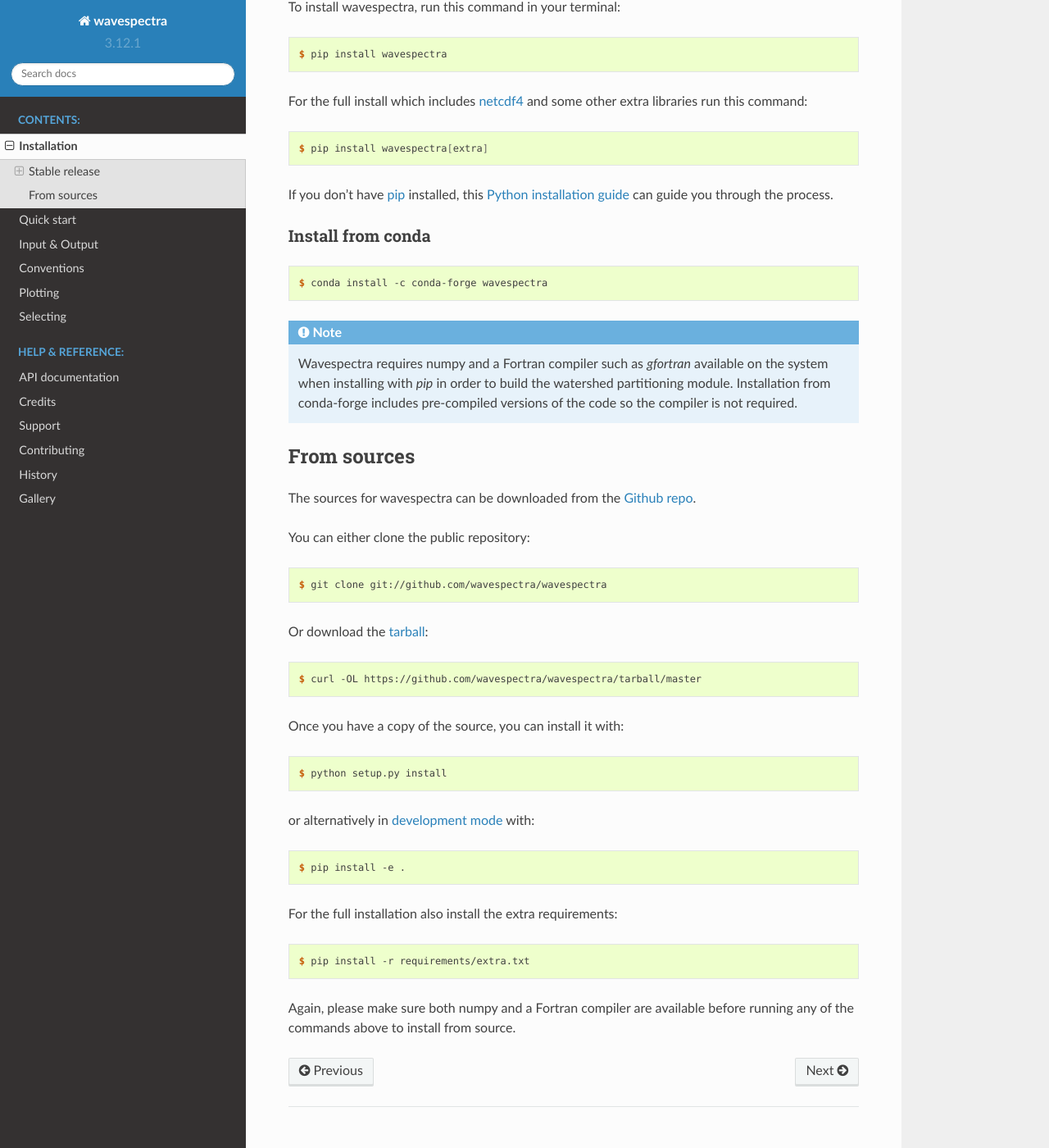
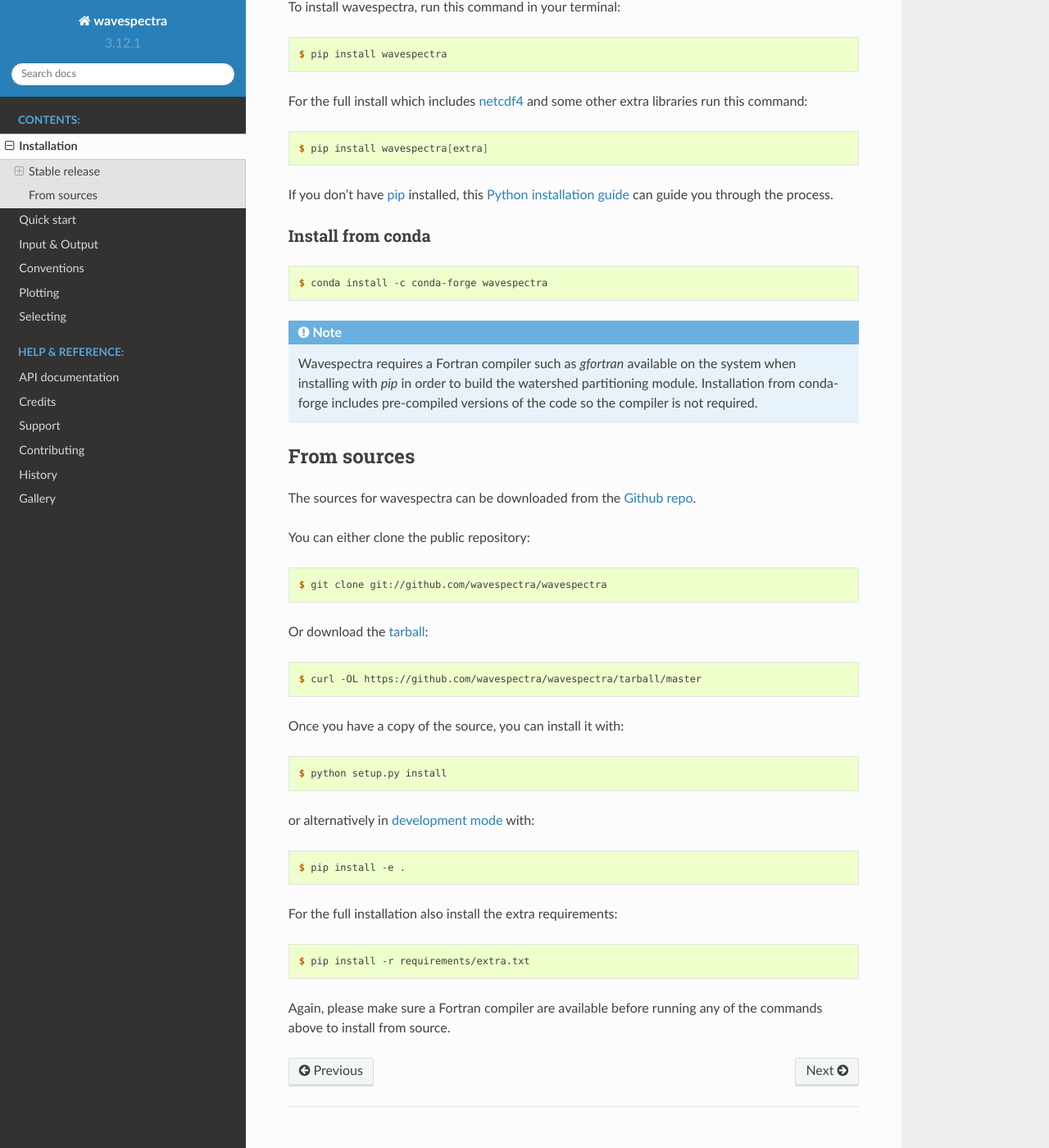
Before and after one commit to wavespectra/wavespectra, a Sphinx documentation site: the page built from docs/install.rst, in a window 1280 px wide and 1400 px high, scrolled down 341 px. Shown: the whole window at 82% size. Built offline with Sphinx 7.4.7 and the Read the Docs theme 2.0.0, drawn with Linux system fonts in a browser that asks for light colours.

Commit message:
Update to install docs

```diff
--- a/docs/install.rst
+++ b/docs/install.rst
@@ -41,10 +41,10 @@
 
 .. note::
 
-    Wavespectra requires numpy and a Fortran compiler such as `gfortran` available on
-    the system when installing with `pip` in order to build the watershed partitioning
-    module. Installation from conda-forge includes pre-compiled versions of the code so
-    the compiler is not required.
+    Wavespectra requires a Fortran compiler such as `gfortran` available on the system
+    when installing with `pip` in order to build the watershed partitioning module.
+    Installation from conda-forge includes pre-compiled versions of the code so the
+    compiler is not required.
 
 
 From sources
@@ -82,8 +82,8 @@
 
    $ pip install -r requirements/extra.txt
 
-Again, please make sure both numpy and a Fortran compiler are available before
-running any of the commands above to install from source.
+Again, please make sure a Fortran compiler are available before running any of the
+commands above to install from source.
 
 .. _netcdf4: https://unidata.github.io/netcdf4-python/netCDF4/index.html
 .. _pip: https://pip.pypa.io
```
